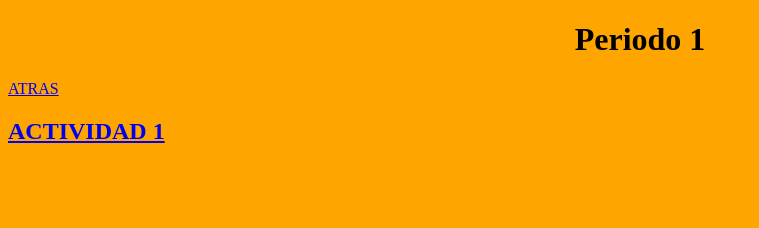
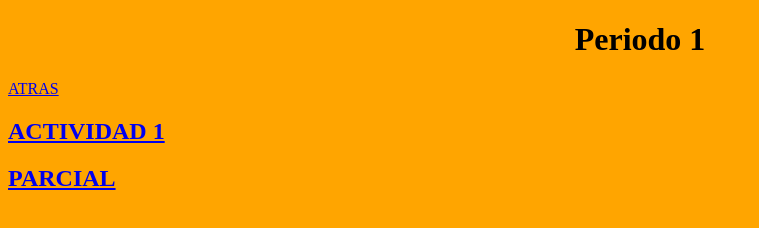
Before and after one commit to juancucho/F, a plain HTML site: page periodo 1.html in a window 1280 px wide. Shown: the whole page, without its empty margins (0-759 px from the left). Drawn offline with Linux system fonts and the light colour scheme.

Commit message:
Update periodo 1.html

```diff
--- a/periodo 1.html
+++ b/periodo 1.html
@@ -7,5 +7,6 @@
 <center><h1>Periodo 1</h1></center>
 <a href="index.html">ATRAS</a>
 <h2><a href="index2.html">ACTIVIDAD 1</a></h2>
+<h2><a href="index3.html">PARCIAL</a></h2>
 </body>
 </html>
```
